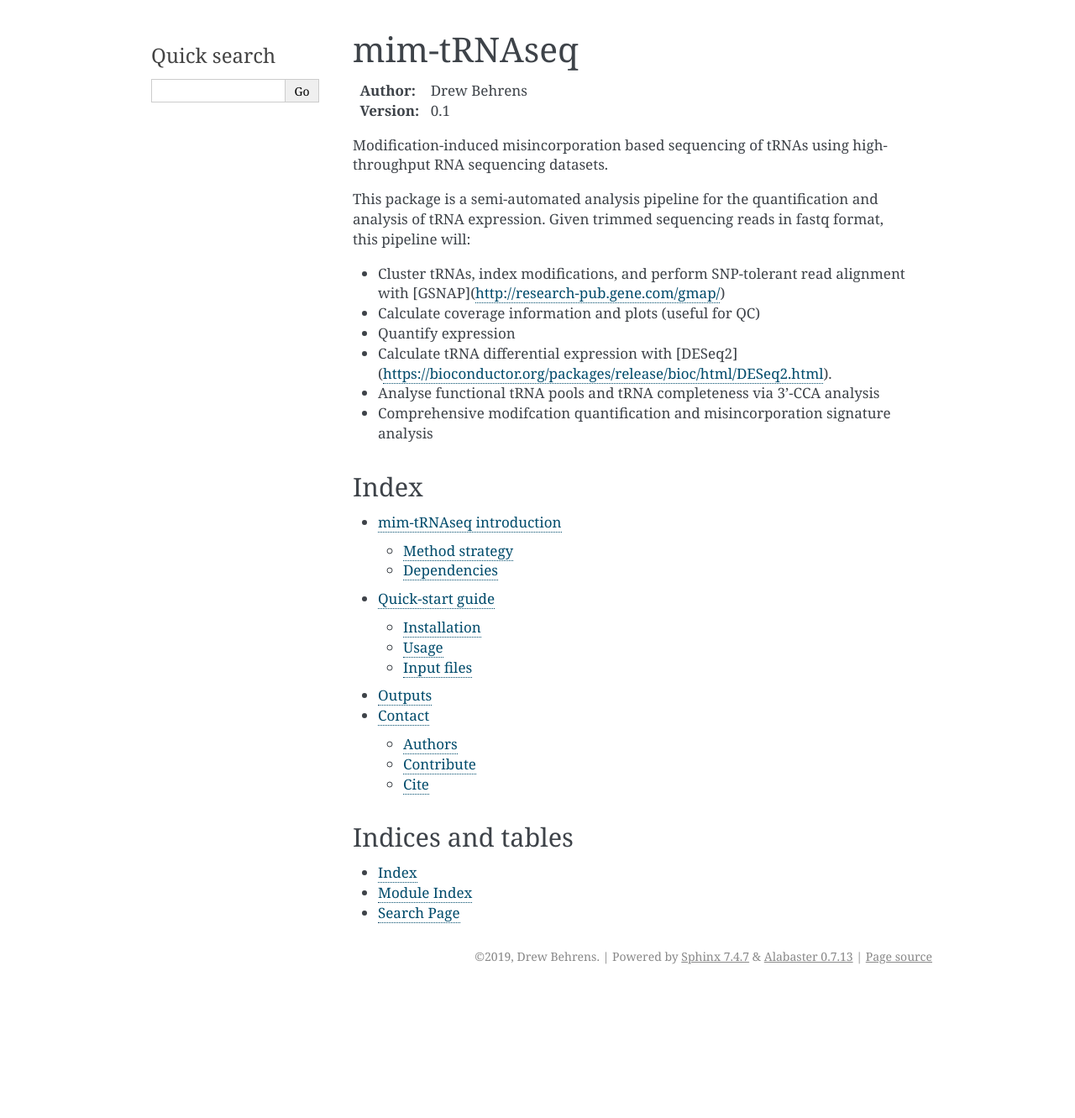
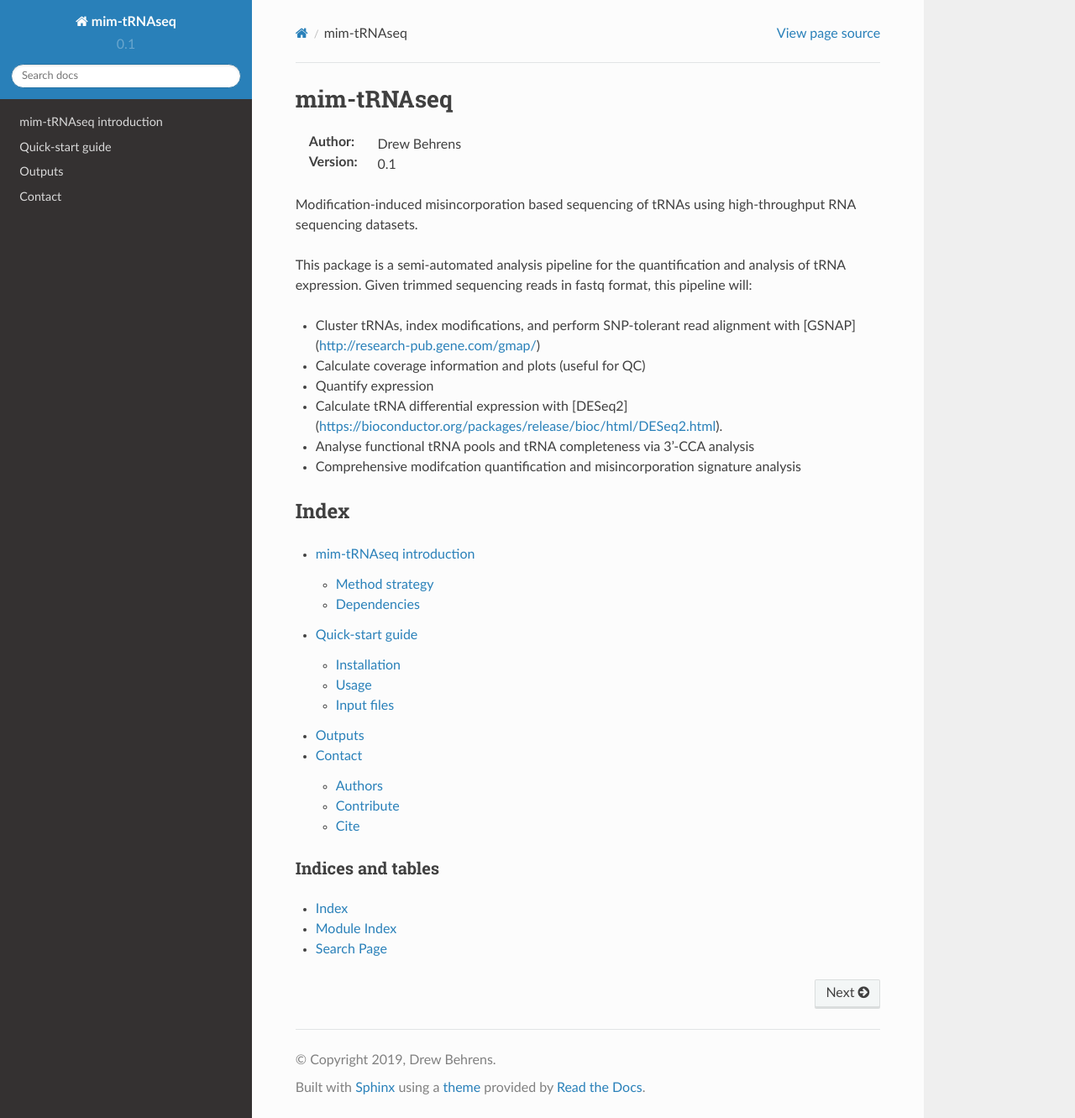
Before and after one commit to nedialkova-lab/mim-tRNAseq, a Sphinx documentation site: the page built from docs/source/index.rst, in a window 1280 px wide and 1331 px high. Shown: the whole window at 84% size. Built offline with Sphinx 7.4.7 and the Read the Docs theme 2.0.0, drawn with Linux system fonts in a browser that asks for light colours.

```diff
--- a/docs/source/conf.py
+++ b/docs/source/conf.py
@@ -21,6 +21,7 @@
 # import sys
 # sys.path.insert(0, os.path.abspath('.'))
 
+import sphinx_rtd_theme
 
 # -- General configuration ------------------------------------------------
 
@@ -83,7 +84,9 @@ todo_include_todos = False
 # The theme to use for HTML and HTML Help pages.  See the documentation for
 # a list of builtin themes.
 #
-html_theme = 'alabaster'
+html_theme = "sphinx_rtd_theme"
+
+html_theme_path = [sphinx_rtd_theme.get_html_theme_path()]
 
 # Theme options are theme-specific and customize the look and feel of a theme
 # further.  For a list of options available for each theme, see the
@@ -101,12 +104,12 @@ html_static_path = ['_static']
 #
 # This is required for the alabaster theme
 # refs: http://alabaster.readthedocs.io/en/latest/installation.html#sidebars
-html_sidebars = {
-    '**': [
-        'relations.html',  # needs 'show_related': True theme option to display
-        'searchbox.html',
-    ]
-}
+# html_sidebars = {
+#     '**': [
+#         'relations.html',  # needs 'show_related': True theme option to display
+#         'searchbox.html',
+#     ]
+# }
 
 
 # -- Options for HTMLHelp output ------------------------------------------
```
Also changed, not shown: README.md (+4 -1 lines), docs/source/index.rst (+5 -5 lines), img/method.png (deleted).
